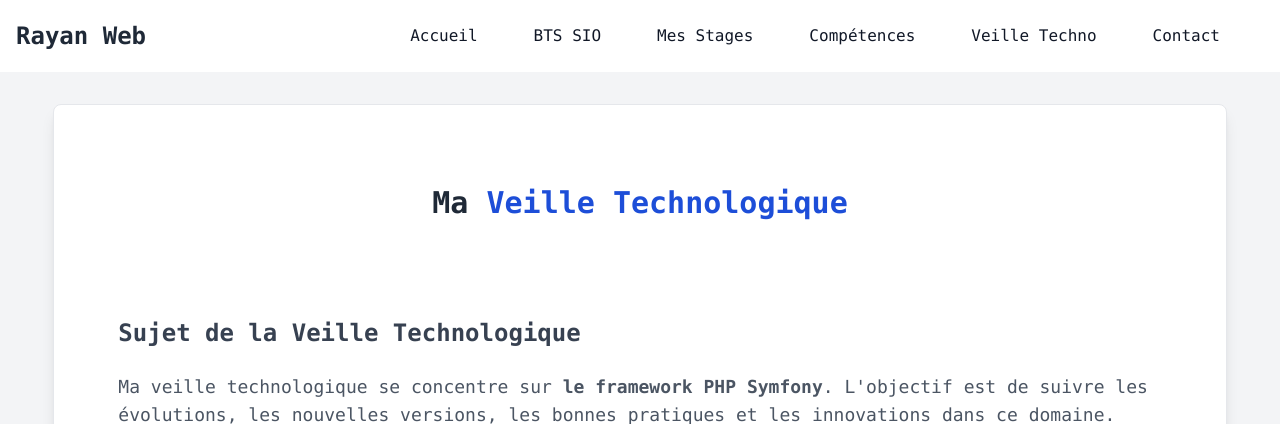
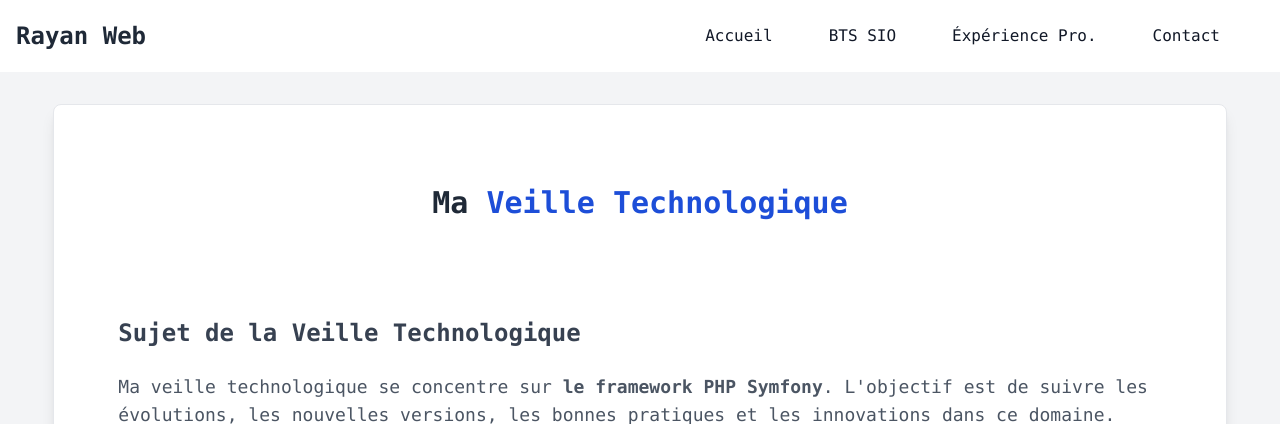
Before and after one commit to Olympique13/portfolio, a Symfony app: template templates/page/veille.html.twig in a window 1280 px wide. Shown: the top 424 px of the page. Run offline with Twig, Linux system fonts and the light colour scheme; the template is opened without the code that fills it, so the values that code supplies are empty; style sheets or scripts are compiled from the project's sources; some libraries are stand-ins or nearby versions.

Commit message:
veille, compétence mis en commentaire

```diff
--- a/templates/footer.html.twig
+++ b/templates/footer.html.twig
@@ -9,11 +9,11 @@
 					<a href="{{ path('app_sio') }}" class="block py-2 px-3 rounded text-gray-400 hover:text-blue-700">BTS SIO</a>
 				</li>
 				<li>
-					<a href="{{ path('app_stage') }}" class="block py-2 px-3 rounded text-gray-400 hover:text-blue-700">Mes Stages</a>
+					<a href="{{ path('app_stage') }}" class="block py-2 px-3 rounded text-gray-400 hover:text-blue-700">Éxpérience Pro.</a>
 				</li>
-				<li>
+				{# <li>
 					<a href="{{ path('app_competence') }}" class="block py-2 px-3 rounded text-gray-400 hover:text-blue-700' }}">Compétences</a>
-				</li>
+				</li> #}
 				<li>
 					<a href="{{ path('app_contact') }}" class="block py-2 px-3 rounded text-gray-400 hover:text-blue-700">Me contacter</a>
 				</li>
--- a/templates/navbar.html.twig
+++ b/templates/navbar.html.twig
@@ -18,14 +18,14 @@
 					<a href="{{ path('app_sio') }}" class="block py-2 px-3 rounded {{ app.request.get('_route') == 'app_sio' ? 'text-white bg-blue-700 md:bg-transparent md:text-blue-700 dark:text-blue-500' : 'text-gray-900 hover:bg-gray-100 md:hover:bg-transparent md:hover:text-blue-700 dark:text-white md:dark:hover:text-blue-500' }}">BTS SIO</a>
 				</li>
 				<li>
-					<a href="{{ path('app_stage') }}" class="block py-2 px-3 rounded {{ app.request.get('_route') in ['app_stage', 'app_info_stage', 'app_stage_show'] ? 'text-white bg-blue-700 md:bg-transparent md:text-blue-700 dark:text-blue-500' : 'text-gray-900 hover:bg-gray-100 md:hover:bg-transparent md:hover:text-blue-700 dark:text-white md:dark:hover:text-blue-500' }}">Mes Stages</a>
+					<a href="{{ path('app_stage') }}" class="block py-2 px-3 rounded {{ app.request.get('_route') in ['app_stage', 'app_info_stage', 'app_stage_show'] ? 'text-white bg-blue-700 md:bg-transparent md:text-blue-700 dark:text-blue-500' : 'text-gray-900 hover:bg-gray-100 md:hover:bg-transparent md:hover:text-blue-700 dark:text-white md:dark:hover:text-blue-500' }}">Éxpérience Pro.</a>
 				</li>
-				<li>
+				{# <li>
 					<a href="{{ path('app_competence') }}" class="block py-2 px-3 rounded {{ app.request.get('_route') == 'app_competence' ? 'text-white bg-blue-700 md:bg-transparent md:text-blue-700 dark:text-blue-500' : 'text-gray-900 hover:bg-gray-100 md:hover:bg-transparent md:hover:text-blue-700 dark:text-white md:dark:hover:text-blue-500' }}">Compétences</a>
-				</li>
-				<li>
+				</li> #}
+				{# <li>
 				<a href="{{ path('app_veille') }}" class="block py-2 px-3 rounded {{ app.request.get('_route') == 'app_veille' ? 'text-white bg-blue-700 md:bg-transparent md:text-blue-700 dark:text-blue-500' : 'text-gray-900 hover:bg-gray-100 md:hover:bg-transparent md:hover:text-blue-700 dark:text-white md:dark:hover:text-blue-500' }}">Veille Techno</a>
-				</li>
+				</li> #}
 				<li>
 					<a href="{{ path('app_contact') }}" class="block py-2 px-3 rounded {{ app.request.get('_route') == 'app_contact' ? 'text-white bg-blue-700 md:bg-transparent md:text-blue-700 dark:text-blue-500' : 'text-gray-900 hover:bg-gray-100 md:hover:bg-transparent md:hover:text-blue-700 dark:text-white md:dark:hover:text-blue-500' }}">Contact</a>
 				</li>
```
Also changed, not shown: src/Controller/PageController.php (+10 -11 lines), 1 other file.
